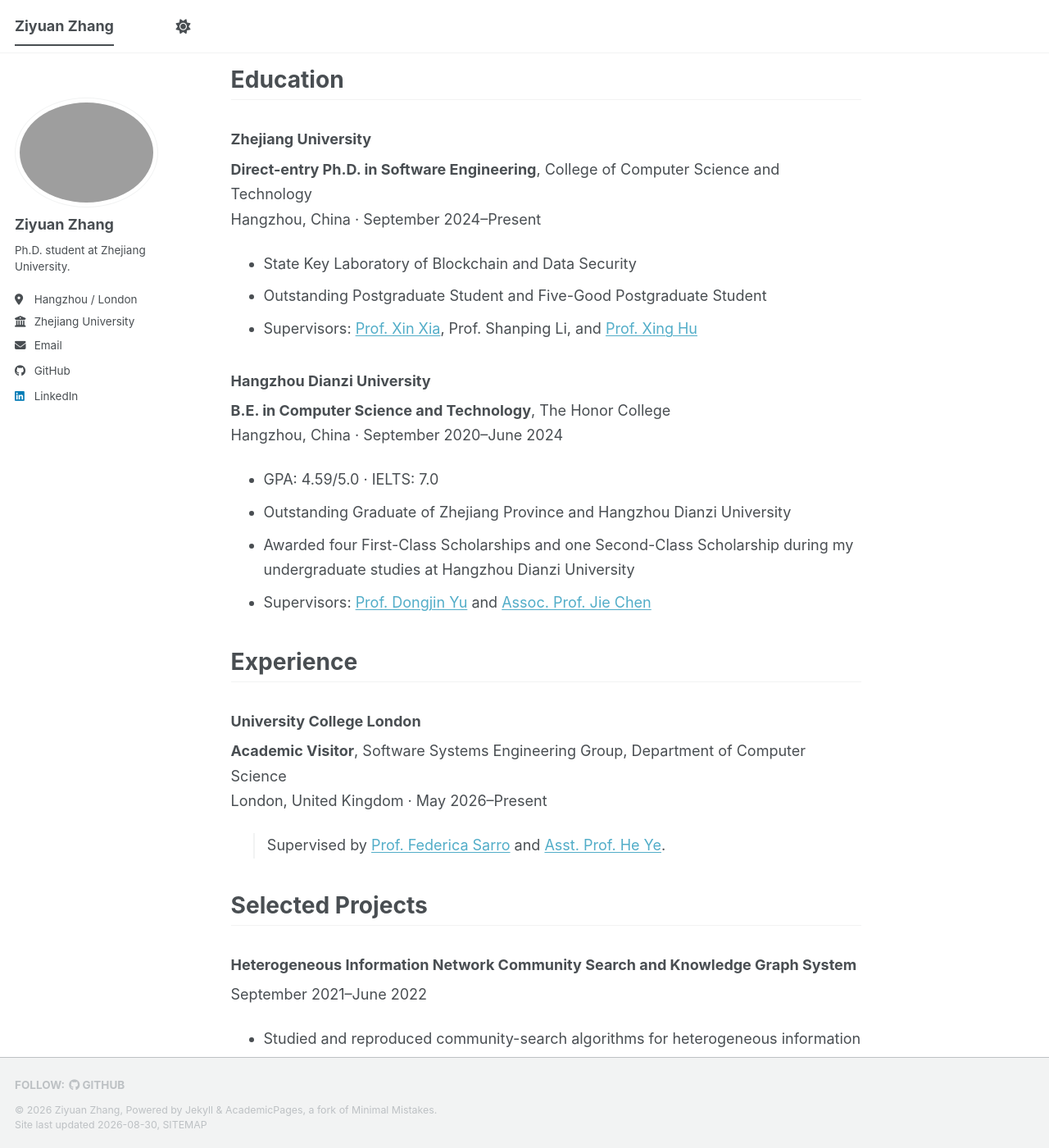
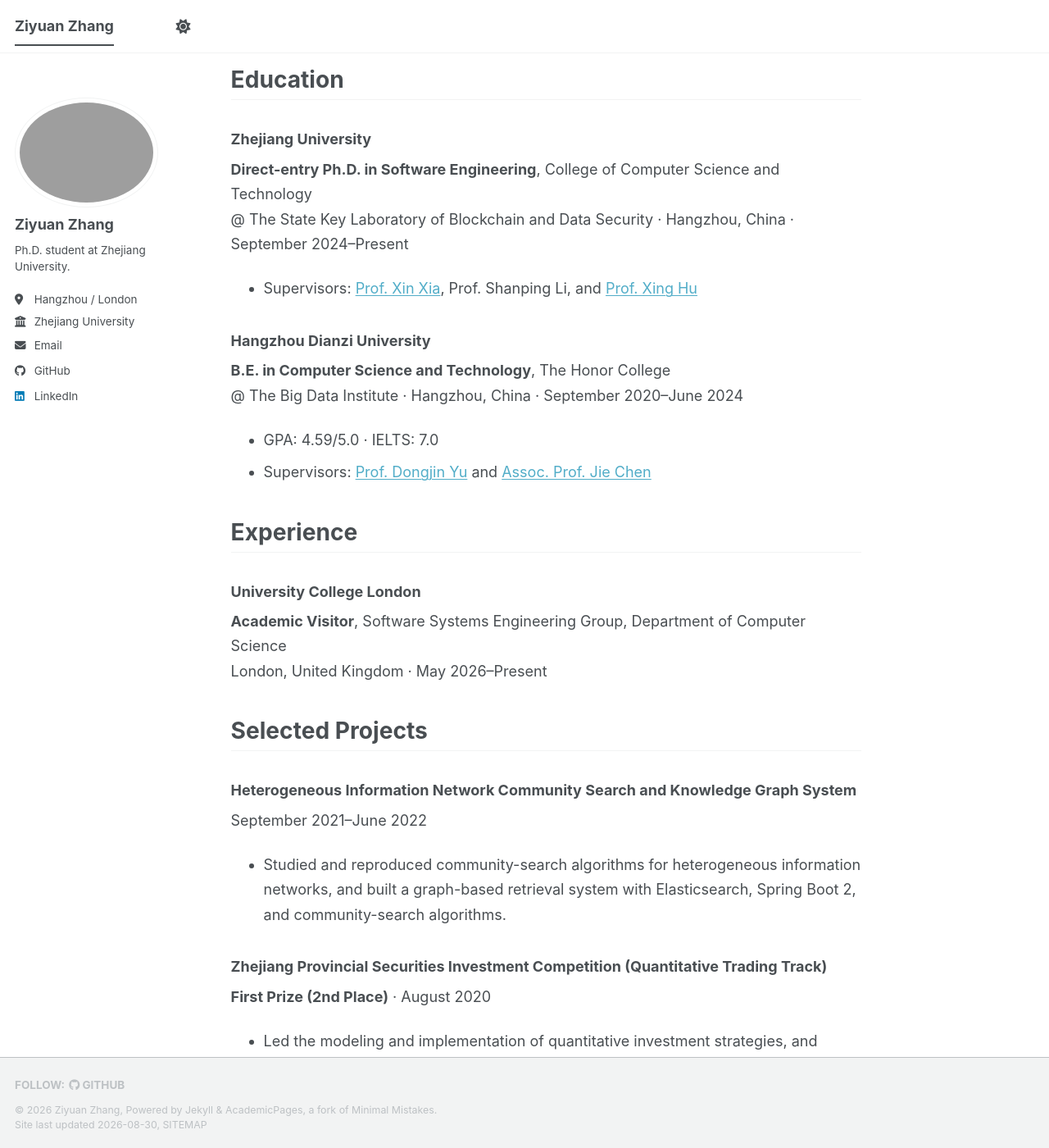
Before and after one commit to TinyyTomato/TinyyTomato.github.io, a Jekyll site: the page built from _pages/about.md, in a window 1280 px wide and 1400 px high, scrolled down 1505 px. Shown: the whole window at 82% size. Built offline with Jekyll 4.4.1, drawn with Linux system fonts in a browser that asks for light colours; a style sheet for code colours, icons or effects is not loaded; some of the changed text lies outside the part shown.

Commit message:
Consolidate education projects and awards content

```diff
--- a/_includes/head.html
+++ b/_includes/head.html
@@ -13,4 +13,4 @@
 </script>
 
 <!-- For all browsers -->
-<link rel="stylesheet" href="{{ base_path }}/assets/css/main.css?v=6">
+<link rel="stylesheet" href="{{ base_path }}/assets/css/main.css?v=7">
--- a/_pages/about.md
+++ b/_pages/about.md
@@ -62,20 +62,16 @@ My research interests include **AI for software engineering and automated softwa
 ### Zhejiang University
 
 **Direct-entry Ph.D. in Software Engineering**, College of Computer Science and Technology<br>
-Hangzhou, China · September 2024--Present
+@ The State Key Laboratory of Blockchain and Data Security · Hangzhou, China · September 2024--Present
 
-- State Key Laboratory of Blockchain and Data Security
-- Outstanding Postgraduate Student and Five-Good Postgraduate Student
 - Supervisors: [Prof. Xin Xia](https://xin-xia.github.io/), Prof. Shanping Li, and [Prof. Xing Hu](https://xing-hu.github.io/)
 
 ### Hangzhou Dianzi University
 
 **B.E. in Computer Science and Technology**, The Honor College<br>
-Hangzhou, China · September 2020--June 2024
+@ The Big Data Institute · Hangzhou, China · September 2020--June 2024
 
 - GPA: 4.59/5.0 · IELTS: 7.0
-- Outstanding Graduate of Zhejiang Province and Hangzhou Dianzi University
-- Awarded four First-Class Scholarships and one Second-Class Scholarship during my undergraduate studies at Hangzhou Dianzi University
 - Supervisors: [Prof. Dongjin Yu](https://dbsi.hdu.edu.cn/teacher/963.jhtml) and [Assoc. Prof. Jie Chen](https://faculty.hdu.edu.cn/jsjxy/cj2/main.htm)
 
 # Experience
@@ -85,23 +81,19 @@ Hangzhou, China · September 2020--June 2024
 **Academic Visitor**, Software Systems Engineering Group, Department of Computer Science<br>
 London, United Kingdom · May 2026--Present
 
-<p class="detail-indent">Supervised by <a href="https://www0.cs.ucl.ac.uk/staff/F.Sarro/">Prof. Federica Sarro</a> and <a href="https://heye.me/">Asst. Prof. He Ye</a>.</p>
-
 # Selected Projects
 
 ### Heterogeneous Information Network Community Search and Knowledge Graph System
 
 September 2021--June 2022
 
-- Studied and reproduced community-search algorithms for heterogeneous information networks.
-- Built a graph-based retrieval system with Elasticsearch, Spring Boot 2, and community-search algorithms.
+- Studied and reproduced community-search algorithms for heterogeneous information networks, and built a graph-based retrieval system with Elasticsearch, Spring Boot 2, and community-search algorithms.
 
 ### Zhejiang Provincial Securities Investment Competition (Quantitative Trading Track)
 
 **First Prize (2nd Place)** · August 2020
 
-- Led the modeling and implementation of quantitative investment strategies.
-- Developed a generative adversarial network (GAN) to forecast individual stock-price trends.
+- Led the modeling and implementation of quantitative investment strategies, and developed a generative adversarial network (GAN) to forecast individual stock-price trends.
 
 # Awards
 
@@ -109,5 +101,4 @@ September 2021--June 2022
 - Outstanding Graduate of Hangzhou Dianzi University
 - Outstanding Postgraduate Student, Zhejiang University
 - Five-Good Postgraduate Student, Zhejiang University
-- Zhejiang Government Scholarship
-- Four First-Class Scholarships and one Second-Class Scholarship awarded by Hangzhou Dianzi University
+- Zhejiang Government Scholarship; four First-Class Scholarships and one Second-Class Scholarship awarded by Hangzhou Dianzi University
--- a/assets/css/main.scss
+++ b/assets/css/main.scss
@@ -105,12 +105,6 @@
   border-left: 2px solid var(--global-border-color);
 }
 
-.page__content .detail-indent {
-  margin-left: 1.5rem !important;
-  padding-left: 0.85rem;
-  border-left: 2px solid var(--global-border-color);
-}
-
 .publication-card p:last-child {
   margin-bottom: 0;
 }
@@ -136,11 +130,6 @@
     padding-left: 0.65rem;
   }
 
-  .page__content .detail-indent {
-    margin-left: 0.75rem !important;
-    padding-left: 0.65rem;
-  }
-
   .page__content > h1 {
     margin-top: 1.8rem;
   }
```
